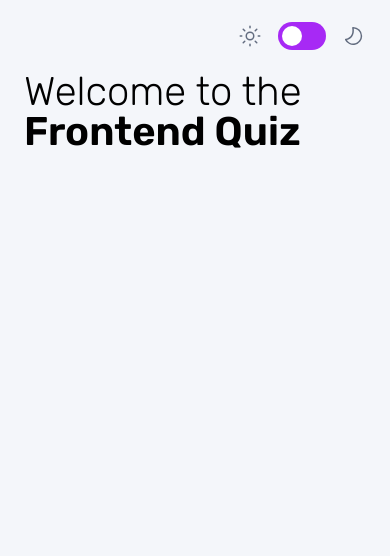
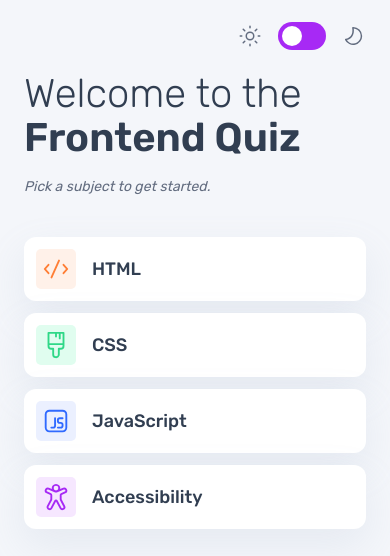
Before and after one commit to MarcAlva2003/quizz-app-react, a React (Vite) app: page / in a window 390 px wide. Shown: the top 556 px of the page. Built offline with nearby package versions, Linux system fonts and the light colour scheme.

Commit message:
Add: home page mobile light mode

```diff
--- /dev/null
+++ b/src/components/option-item/option-item.component.tsx
@@ -0,0 +1,29 @@
+import "./option-item.style.css";
+
+interface IOptionItemComponent {
+  onClick: () => void;
+  value: string;
+  leftIcon?: JSX.Element;
+  optionLetter?: string;
+  focus?: boolean;
+  leftBg?: string;
+}
+
+export const OptionItemComponent = (props: IOptionItemComponent) => {
+  const { onClick, value, focus, leftIcon, optionLetter, leftBg } = props;
+  return (
+    <button className={`option-item-component ${focus ? 'option-item-component--focus' : ''}`} onClick={onClick}>
+      <div
+        className="option-item--left bg-grey"
+        style={{
+          backgroundColor: leftBg,
+        }}
+      >
+        {leftIcon ? leftIcon : <p>{optionLetter}</p>}
+      </div>
+      <div className="option-item--title">
+        <p>{value}</p>
+      </div>
+    </button>
+  );
+};
--- /dev/null
+++ b/src/components/option-item/option-item.style.css
@@ -0,0 +1,25 @@
+.option-item-component {
+  border-radius: 12px;
+  width: 100%;
+  display: flex;
+  align-items: center;
+  margin-bottom: 12px;
+  box-shadow: 0px 16px 40px 0px rgba(143, 160, 193, 0.14);
+  @apply bg-white;
+  padding: 12px;
+}
+.option-item--left {
+  height: 40px;
+  width: 40px;
+  border-radius: 5px;
+  margin-right: 16px;
+  display: flex;
+  justify-content: center;
+  align-items: center;
+  padding: 5px;
+}
+.option-item--title {
+  font-size: 18px;
+  font-weight: 500;
+  @apply text-navy-dark;
+}
--- /dev/null
+++ b/src/hooks/useQuizData.tsx
@@ -0,0 +1,69 @@
+import {
+  ICategories,
+  IQuizCategory,
+  IQuizCategoryFormatted,
+} from "../interfaces/quiz-data.interface";
+import { useEffect, useState } from "react";
+
+import accessibilityIcon from "../assets/images/icon-accessibility.svg";
+import cssIcon from "../assets/images/icon-css.svg";
+import { getQuizData } from "../services/quiz.service";
+import htmlIcon from "../assets/images/icon-html.svg";
+import jsIcon from "../assets/images/icon-js.svg";
+
+export const useQuizData = () => {
+  const [isLoading, setIsLoading] = useState<boolean>(false);
+  const [quizList, setQuizList] = useState<
+    IQuizCategoryFormatted[] | undefined
+  >(undefined);
+
+  const CATEGORIES_ICONS = {
+    html: htmlIcon,
+    css: cssIcon,
+    javascript: jsIcon,
+    accessibility: accessibilityIcon,
+  };
+  const CATEGORIES_BG = {
+    html: '#FFF1E9',
+    css: '#E0FDEF',
+    javascript: '#EBF0FF',
+    accessibility: '#F6E7FF',
+  };
+
+  const getCategotyIcon = (category: ICategories) => {
+    return CATEGORIES_ICONS[category];
+  };
+  const getCategotyBg = (category: ICategories) => {
+    return CATEGORIES_BG[category];
+  };
+
+  const data = async () => {
+    setIsLoading(true);
+    const data = await getQuizData();
+    console.log({ data });
+    if (data) {
+      setQuizList(
+        data.map((item: IQuizCategory) => {
+          const category: ICategories = item.title.toLowerCase() as ICategories;
+          return {
+            ...item,
+            icon: getCategotyIcon(category),
+            category,
+            backgroundColor: getCategotyBg(category)
+          };
+        })
+      );
+    }
+    setIsLoading(false);
+  };
+
+  useEffect(() => {
+    data();
+  }, []);
+
+  return {
+    quizList,
+    setQuizList,
+    isLoading,
+  };
+};
--- a/src/modules/home.module.tsx
+++ b/src/modules/home.module.tsx
@@ -1,6 +1,13 @@
 import "./home.style.css";
 
+import { IQuizCategoryFormatted } from "../interfaces/quiz-data.interface";
+import { OptionItemComponent } from "../components/option-item/option-item.component";
+import { SVGIcon } from "../UI/icon-component/icon.component";
+import { useQuizData } from "../hooks/useQuizData";
+
 export const HomeModule = () => {
+  const { quizList } = useQuizData();
+
   return (
     <div className="home-container">
       <div className="home-title">
@@ -9,6 +16,20 @@ export const HomeModule = () => {
           <span>Frontend Quiz</span>
         </h1>
       </div>
+      <div className="home-subtitle">
+        <p>Pick a subject to get started.</p>
+      </div>
+      <div className="home-quiz-categories">
+        {quizList &&
+          quizList.map((item: IQuizCategoryFormatted) => (
+            <OptionItemComponent
+              onClick={() => {}}
+              value={item.title}
+              leftIcon={<SVGIcon icon={item.icon} />}
+              leftBg={item.backgroundColor}
+            />
+          ))}
+      </div>
     </div>
   );
 };
--- a/src/modules/home.style.css
+++ b/src/modules/home.style.css
@@ -1,8 +1,23 @@
 .home-title h1 {
   font-size: 40px;
   font-weight: 300;
-  line-height: 100%;
+  line-height: calc(100% + 4px);
+  margin-bottom: 16px;
+  @apply text-navy-dark;
   span {
     font-weight: 600;
   }
 }
+.home-subtitle p {
+  font-size: 14px;
+  font-style: italic;
+  font-weight: 400;
+  @apply text-navy-grey;
+  margin-bottom: 40px;
+}
+.option-item-component {
+  margin-bottom: 12px;
+  &:last-child {
+    margin-bottom: 0;
+  }
+}
--- /dev/null
+++ b/src/services/quiz.service.tsx
@@ -0,0 +1,16 @@
+import { IQuizCategory } from "../interfaces/quiz-data.interface";
+
+export const getQuizData = async () => {
+  try {
+    const data: IQuizCategory[] = await import("../assets/data.json").then(
+      (res) => res.default.quizzes
+    );
+    if (!data) {
+      return [];
+    }
+    return data;
+  } catch (err) {
+    console.log(err);
+    return undefined;
+  }
+};
```
Also changed, not shown: src/interfaces/quiz-data.interface.tsx (added, +18 -0 lines).
